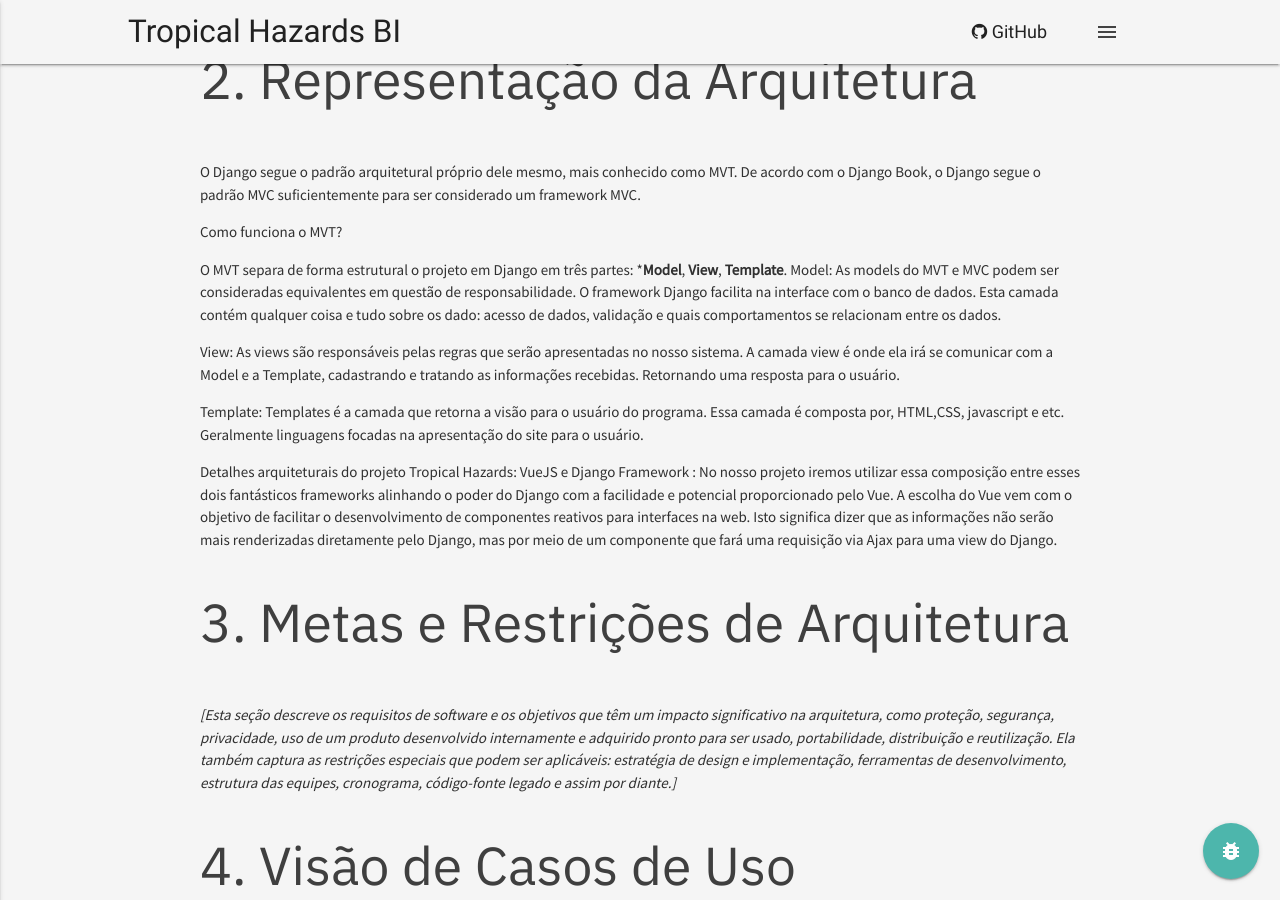
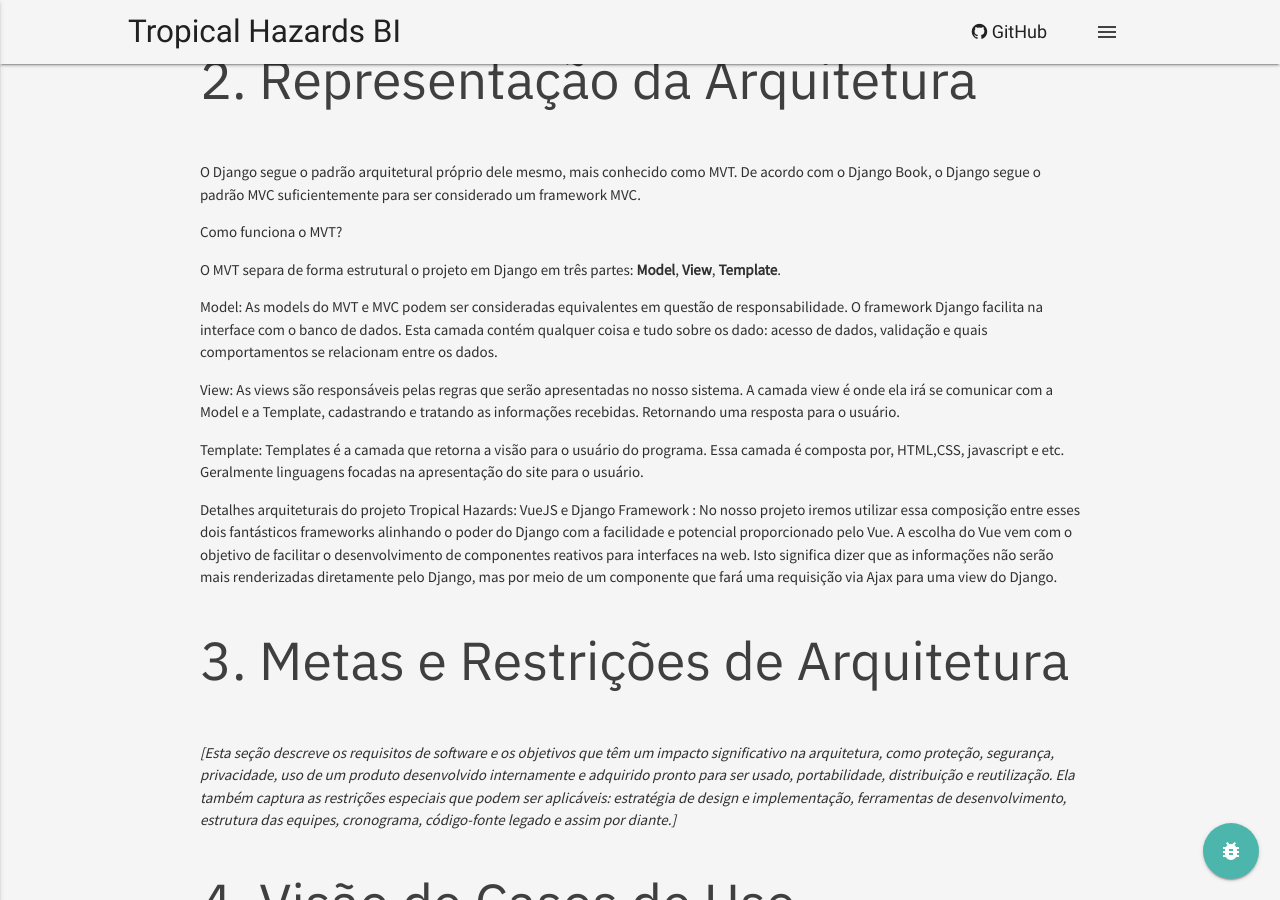
Before and after one commit to fga-eps-mds/2018.1-TropicalHazards-BI, a Jekyll site: the page built from docs/doc_arquitetura.md, in a window 1280 px wide and 900 px high, scrolled down 1954 px. Built offline with Jekyll 4.4.1, drawn with Linux system fonts in a browser that asks for light colours; our own code applies the rules of GitHub Pages for plain Markdown files.

Commit message:
[DOC]Adapting TOPIC 2

```diff
--- a/docs/doc_arquitetura.md
+++ b/docs/doc_arquitetura.md
@@ -60,7 +60,8 @@
 
 Como funciona o MVT?
 
-O MVT separa de forma estrutural o projeto em Django em três partes: *<b>Model</b>,  <b>View</b>, <b>Template</b>.
+O MVT separa de forma estrutural o projeto em Django em três partes: <b>Model</b>,  <b>View</b>, <b>Template</b>.
+
 Model: As models do MVT e MVC podem ser consideradas equivalentes em questão de responsabilidade. O framework Django facilita na interface com o banco de dados. Esta camada contém qualquer coisa e tudo sobre os dado: acesso de dados, validação e quais comportamentos se relacionam entre os dados.
 
 View: As views são responsáveis pelas regras que serão apresentadas no nosso sistema. A camada view é onde ela irá se comunicar com a Model e a Template, cadastrando e tratando as informações recebidas. Retornando uma resposta para o usuário.
```
